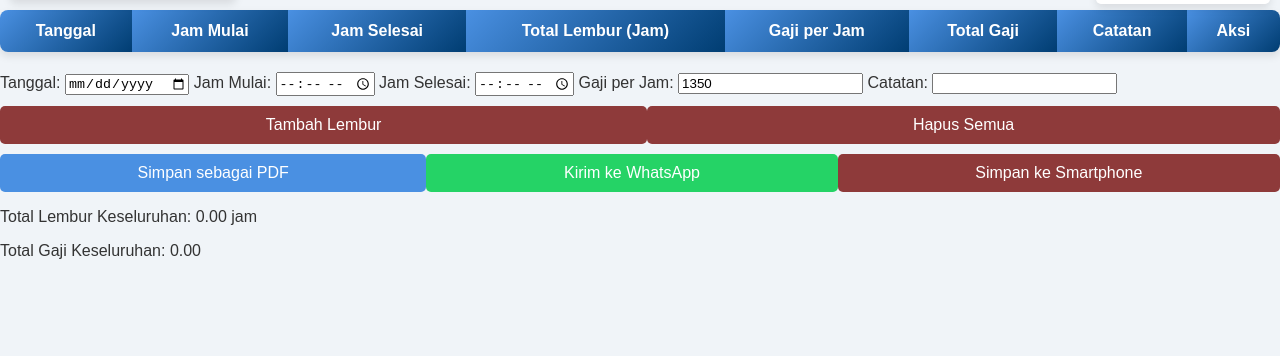
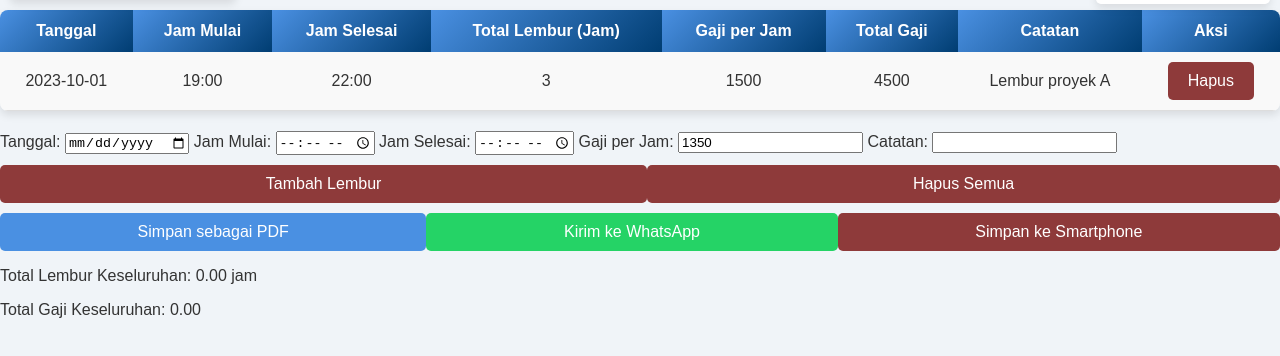
Before and after one commit to cienugsienuqs/catatanlembur, a plain HTML site: page index.html in a window 1280 px wide. Shown: the part 68-424 px from the top of the page. Drawn offline with nearby package versions, Linux system fonts and the light colour scheme.

Commit message:
Update index.html

```diff
--- a/index.html
+++ b/index.html
@@ -12,7 +12,6 @@
     <div id="languageToggle" style="position: fixed; top: 10px; left: 10px; background-color: #ffffff; padding: 10px; border-radius: 5px; box-shadow: 0 4px 8px rgba(0, 0, 0, 0.1); text-align: center;">
         <button onclick="toggleLanguage('id')">Indonesia</button>
         <button onclick="toggleLanguage('en')">English</button>
-
     </div>
     <div id="datetimeContainer" style="position: fixed; top: 10px; right: 10px; background-color: #ffffff; padding: 10px; border-radius: 5px; box-shadow: 0 4px 8px rgba(0, 0, 0, 0.1); text-align: center;">
         <div id="calendar"></div>
@@ -34,6 +33,18 @@
         </thead>
         <tbody>
             <!-- Baris data lembur akan ditambahkan di sini -->
+            <!-- Contoh baris data -->
+            <tr>
+                <td>2023-10-01</td>
+                <td>19:00</td>
+                <td>22:00</td>
+                <td>3</td>
+                <td>1500</td>
+                <td>4500</td>
+                <td>Lembur proyek A</td>
+                <td><button onclick="deleteRow(this)">Hapus</button></td>
+            </tr>
+            <!-- Tambahkan baris data lainnya di sini -->
         </tbody>
     </table>
     <div id="formContainer">
```
